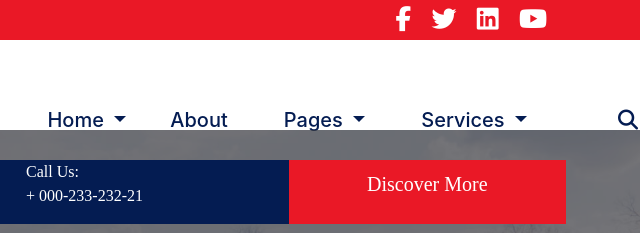
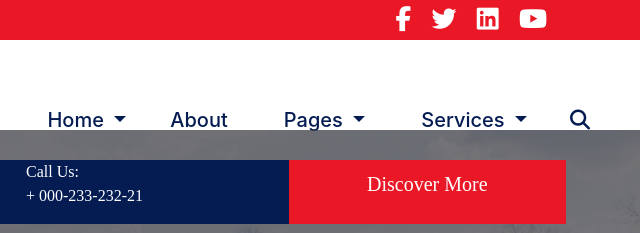
Before and after one commit to JayasriAR/Rafter_Website, a plain HTML site: page index.html in a window 1280 px wide. Shown: the top 233 px of the page, 640-1280 px from the left. Drawn offline with nearby package versions, Linux system fonts and the light colour scheme; a web font is replaced by a local one.

Commit message:
Update index.html

```diff
--- a/index.html
+++ b/index.html
@@ -86,7 +86,7 @@
                 </div>
               </li>
               <li>
-                <a href="#" class="afont"><i class="fa-solid fa-magnifying-glass"></i></a>
+                <a href="#" class="afont"><i class="fa-solid fa-magnifying-glass mr-5"></i></a>
               </li>
             </ul>
           </div>
```
